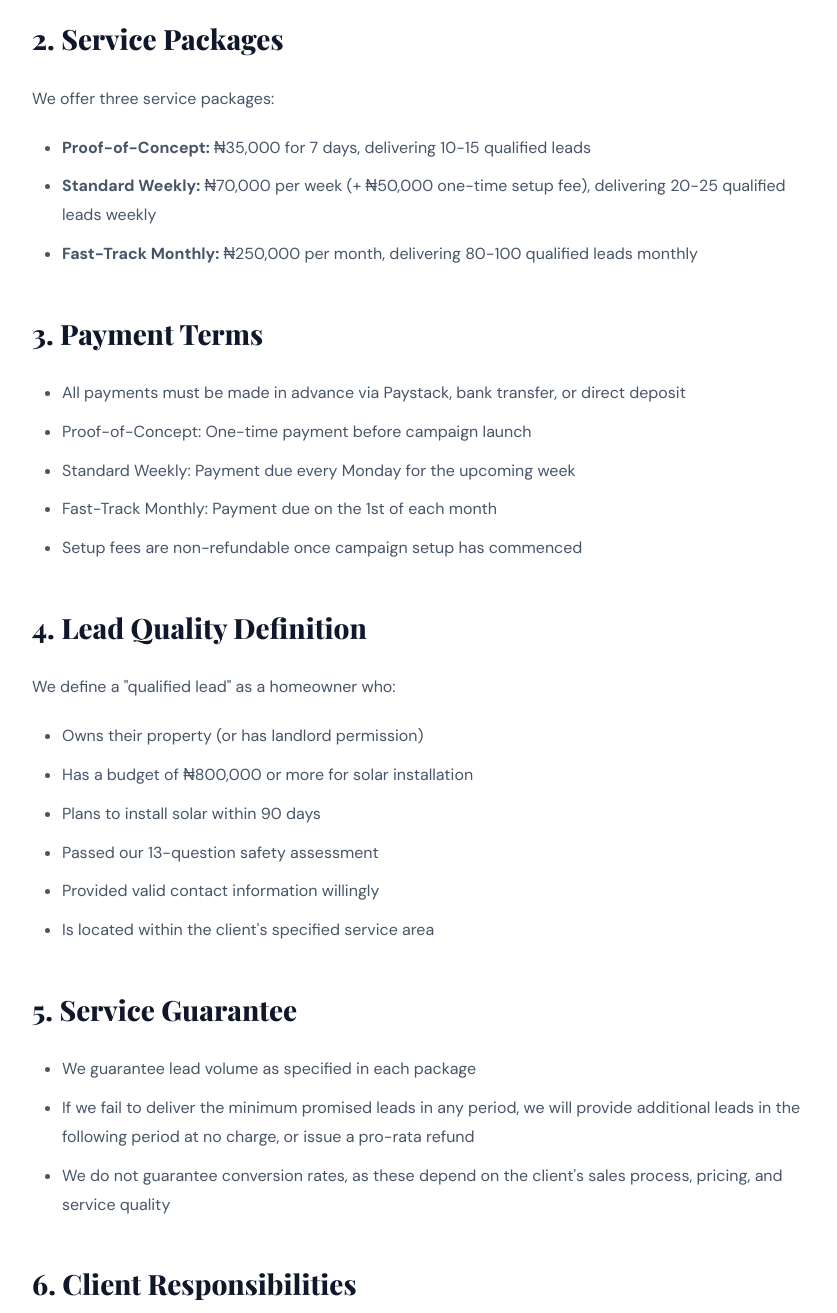
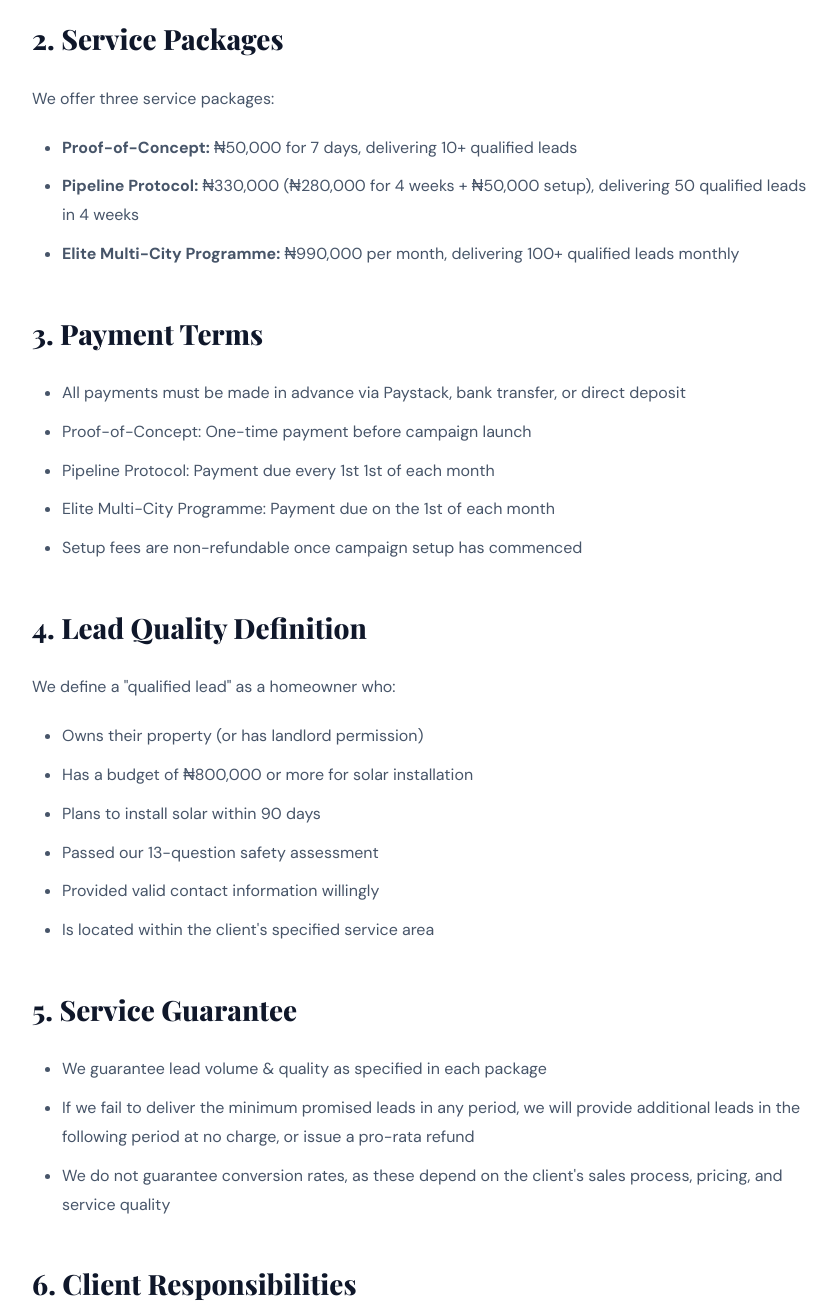
Before and after one commit to tubalcainmy/tubalcain-advertising, a plain HTML site: page terms.html in a window 1280 px wide. Shown: the part 800-2113 px from the top of the page, without its empty margins (218-1055 px from the left). Drawn offline with nearby package versions, Linux system fonts and the light colour scheme.

Commit message:
Revise service packages and payment terms
Updated service package details and payment terms in terms.html.

```diff
--- a/terms.html
+++ b/terms.html
@@ -142,17 +142,17 @@
         <h2>2. Service Packages</h2>
         <p>We offer three service packages:</p>
         <ul>
-            <li><strong>Proof-of-Concept:</strong> ₦35,000 for 7 days, delivering 10-15 qualified leads</li>
-            <li><strong>Standard Weekly:</strong> ₦70,000 per week (+ ₦50,000 one-time setup fee), delivering 20-25 qualified leads weekly</li>
-            <li><strong>Fast-Track Monthly:</strong> ₦250,000 per month, delivering 80-100 qualified leads monthly</li>
+            <li><strong>Proof-of-Concept:</strong> ₦50,000 for 7 days, delivering 10+ qualified leads</li>
+            <li><strong>Pipeline Protocol:</strong> ₦330,000 (₦280,000 for 4 weeks + ₦50,000 setup), delivering 50 qualified leads in 4 weeks</li>
+            <li><strong>Elite Multi-City Programme:</strong> ₦990,000 per month, delivering 100+ qualified leads monthly</li>
         </ul>
 
         <h2>3. Payment Terms</h2>
         <ul>
             <li>All payments must be made in advance via Paystack, bank transfer, or direct deposit</li>
             <li>Proof-of-Concept: One-time payment before campaign launch</li>
-            <li>Standard Weekly: Payment due every Monday for the upcoming week</li>
-            <li>Fast-Track Monthly: Payment due on the 1st of each month</li>
+            <li>Pipeline Protocol: Payment due every 1st 1st of each month</li>
+            <li>Elite Multi-City Programme: Payment due on the 1st of each month</li>
             <li>Setup fees are non-refundable once campaign setup has commenced</li>
         </ul>
 
@@ -169,7 +169,7 @@
 
         <h2>5. Service Guarantee</h2>
         <ul>
-            <li>We guarantee lead volume as specified in each package</li>
+            <li>We guarantee lead volume & quality as specified in each package</li>
             <li>If we fail to deliver the minimum promised leads in any period, we will provide additional leads
                 in the following period at no charge, or issue a pro-rata refund</li>
             <li>We do not guarantee conversion rates, as these depend on the client's sales process,
@@ -190,7 +190,6 @@
         <ul>
             <li>Clients may cancel services at any time with 7 days written notice</li>
             <li>Proof-of-Concept packages are non-refundable once campaign has launched</li>
-            <li>Weekly packages: No refund for current week; cancellation effective following week</li>
             <li>Monthly packages: Pro-rata refund available if cancelled before the 15th of the month</li>
             <li>Setup fees are non-refundable</li>
         </ul>
@@ -222,9 +221,9 @@
 
         <h2>11. Service Modifications</h2>
         <p>
-            We reserve the right to modify service packages, pricing, and terms with 30 days notice
+            We reserve the right to modify service packages, pricing, and terms with 7 days notice
             to existing clients. Existing clients will be grandfathered into current pricing for
-            6 months following any price increase.
+            1 month following any price increase.
         </p>
 
         <h2>12. Dispute Resolution</h2>
```
